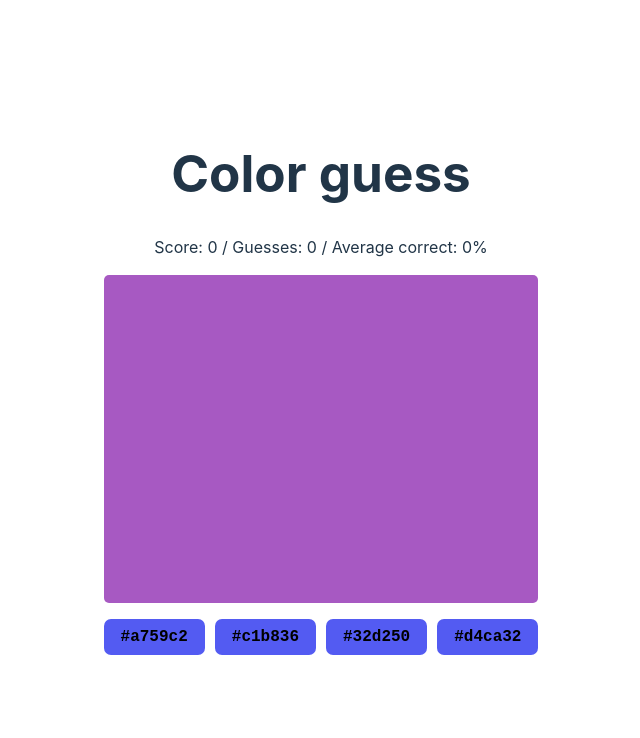
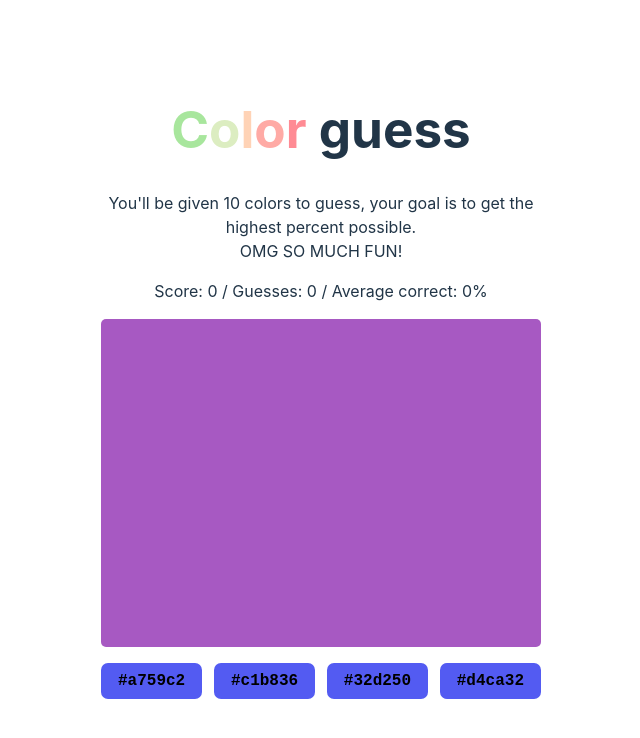
Before and after one commit to mikowl/hex-color-game, a React (Vite) app: page / in a window 1280 px wide. Shown: the top 738 px of the page, without its empty margins (319-959 px from the left). Built offline with nearby package versions, Linux system fonts and the light colour scheme.

Commit message:
I guess instructions would be nice

```diff
--- a/src/App.css
+++ b/src/App.css
@@ -34,6 +34,22 @@
   margin-top: 0;
 }
 
+.hex-color-game h1 span:nth-child(1) {
+  color: #a8e69d;
+}
+.hex-color-game h1 span:nth-child(2) {
+  color: #dcedc1;
+}
+.hex-color-game h1 span:nth-child(3) {
+  color: #ffd3b6;
+}
+.hex-color-game h1 span:nth-child(4) {
+  color: #ffaaa5;
+}
+
+.hex-color-game h1 span:nth-child(5) {
+  color: #ff8b94;
+}
 .choices {
   display: flex;
   justify-content: space-between;
--- a/src/App.tsx
+++ b/src/App.tsx
@@ -109,7 +109,18 @@ function App() {
 
   return (
     <div className="hex-color-game">
-      <h1>Color guess</h1>
+      <h1>
+        <span>C</span>
+        <span>o</span>
+        <span>l</span>
+        <span>o</span>
+        <span>r</span> guess
+      </h1>
+      <p>
+        You'll be given 10 colors to guess, your goal is to get the highest
+        percent possible. <br />
+        OMG SO MUCH FUN!
+      </p>
       <p>
         Score: {game.score} / Guesses: {game.guesses} / Average correct:{" "}
         {game.average}%
```
